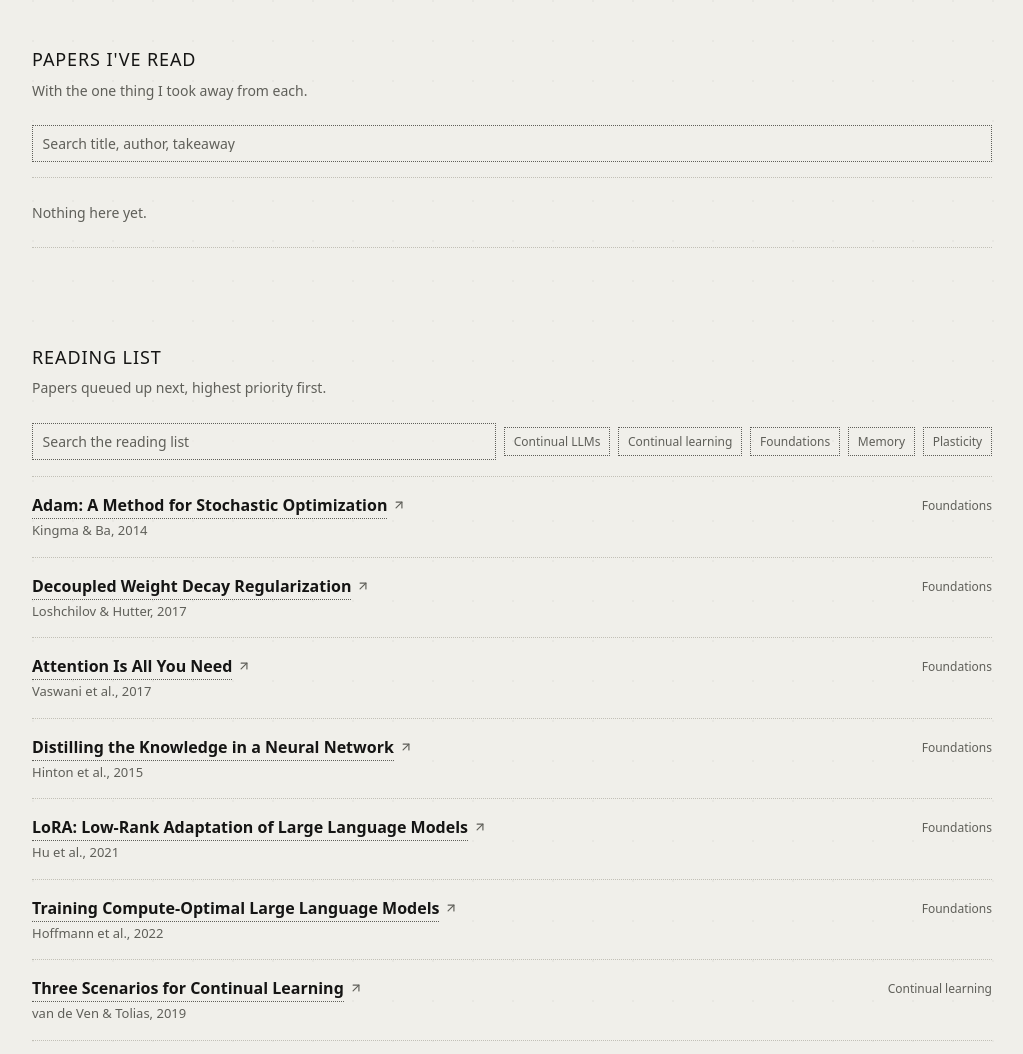
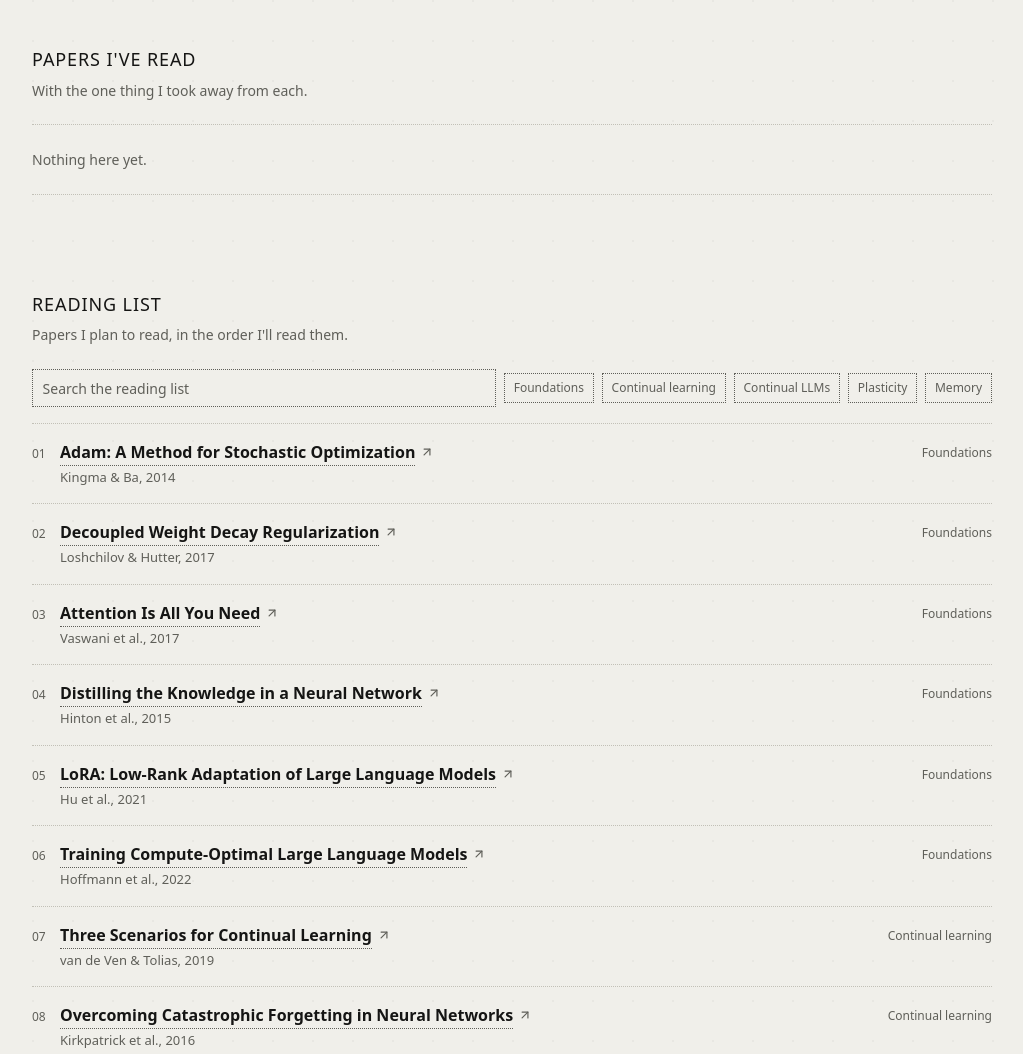
Before and after one commit to h-chandran/ml, a plain HTML site: page index.html in a window 1280 px wide. Shown: the part 720-1774 px from the top of the page, without its empty margins (128-1151 px from the left). Drawn offline with Linux system fonts and the light colour scheme; a web font is replaced by a local one.

Commit message:
Show reading list in numbered order
Sort by an order field instead of priority, number each row, keep tag
filters in reading-path order, hide filters on empty lists, and document
the data fields in the README.

Co-Authored-By: Claude Opus 5.5 <noreply@anthropic.com>

```diff
--- a/assets/app.js
+++ b/assets/app.js
@@ -3,8 +3,6 @@
 
   var ARROW =
     '<svg class="arrow" viewBox="0 0 24 24" fill="none" stroke="currentColor" stroke-width="2" stroke-linecap="round" stroke-linejoin="round" aria-hidden="true"><path d="M7 7h10v10"/><path d="M7 17 17 7"/></svg>';
-
-  var PRIORITY_ORDER = { high: 0, medium: 1, low: 2 };
 
   // ---------- theme ----------
 
@@ -107,12 +105,14 @@
     return items
       .map(function (item) {
         return (
-          '<li><div class="row"><span class="row-main">' +
-          '<span class="row-title">' + titleBlock(item) + "</span>" +
+          '<li><div class="row"><span class="row-main' + (item.order ? " numbered" : "") + '">' +
+          '<span class="row-title">' +
+          (item.order ? '<span class="order">' + esc(String(item.order).padStart(2, "0")) + "</span>" : "") +
+          titleBlock(item) + "</span>" +
           (item.authors ? '<span class="row-authors">' + esc(item.authors) + (item.year ? ", " + esc(item.year) : "") + "</span>" : "") +
           (item.why ? '<span class="row-desc">' + esc(item.why) + "</span>" : "") +
           "</span>" +
-          meta([item.priority ? item.priority.charAt(0).toUpperCase() + item.priority.slice(1) + " priority" : "", (item.tags || [])[0]]) +
+          meta([(item.tags || [])[0]]) +
           "</div></li>"
         );
       })
@@ -133,7 +133,6 @@
         if (tags.indexOf(t) === -1) tags.push(t);
       });
     });
-    tags.sort();
 
     tags.forEach(function (t) {
       var chip = document.createElement("button");
@@ -192,9 +191,7 @@
         return String(b.read || "").localeCompare(String(a.read || ""));
       });
       var toRead = data[2].slice().sort(function (a, b) {
-        var pa = a.priority in PRIORITY_ORDER ? PRIORITY_ORDER[a.priority] : 3;
-        var pb = b.priority in PRIORITY_ORDER ? PRIORITY_ORDER[b.priority] : 3;
-        return pa - pb;
+        return (a.order || Infinity) - (b.order || Infinity);
       });
 
       document.querySelector('[data-list="working-on"]').innerHTML = renderWorkingOn(working);
--- a/assets/style.css
+++ b/assets/style.css
@@ -335,6 +335,19 @@ a.row:hover .name,
   border-color: hsl(var(--foreground));
 }
 
+.row-title .order {
+  display: inline-block;
+  min-width: 1.75rem;
+  font-size: 0.75rem;
+  font-variant-numeric: tabular-nums;
+  color: hsl(var(--muted-foreground));
+}
+
+.numbered .row-authors,
+.numbered .row-desc {
+  padding-left: 1.75rem;
+}
+
 .row-title .plain {
   font-weight: 600;
 }
@@ -409,6 +422,10 @@ a.row:hover .name,
 }
 
 /* ---------- filters ---------- */
+
+[hidden] {
+  display: none !important;
+}
 
 .filters {
   display: flex;
--- a/index.html
+++ b/index.html
@@ -84,7 +84,7 @@
           <div class="section-head">
             <div>
               <h2>Reading list</h2>
-              <p class="section-sub">Papers queued up next, highest priority first.</p>
+              <p class="section-sub">Papers I plan to read, in the order I'll read them.</p>
             </div>
           </div>
           <div class="filters" data-filters="to-read">
```
Also changed, not shown: 1 other file.
